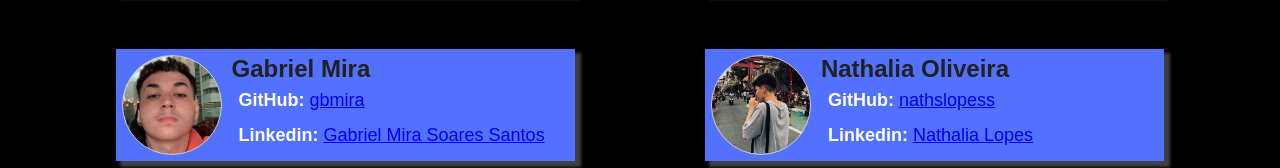
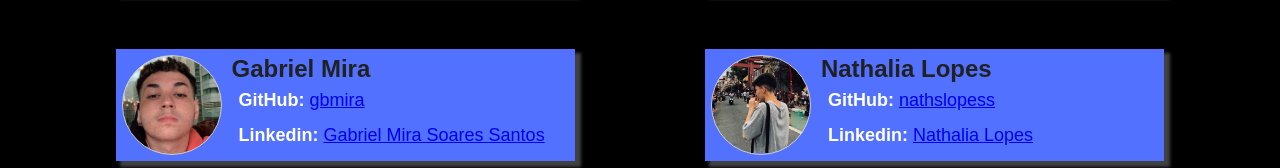
Before and after one commit to LevelUp-Challenge/web-project, a React (Create React App) app: page / in a window 1280 px wide. Shown: the part 1050-1218 px from the top of the page. Built offline with nearby package versions, Linux system fonts and the light colour scheme.

Commit message:
Ajuste de nome

```diff
--- a/src/Components/Sobre/Card.jsx
+++ b/src/Components/Sobre/Card.jsx
@@ -10,7 +10,7 @@ const Card = (props)=>{
             return 'imgPartipante jhonathas'
         } else if (props.nome == 'Gabriel Mira') {
             return 'imgPartipante gabriel'
-        } else if (props.nome == 'Nathalia Oliveira') {
+        } else if (props.nome == 'Nathalia Lopes') {
             return 'imgPartipante nathalia'
         }
     }
--- a/src/Components/Sobre/Sobre.jsx
+++ b/src/Components/Sobre/Sobre.jsx
@@ -37,7 +37,7 @@ const Sobre = ()=>{
                             linkLinkedin="https://www.linkedin.com/in/gabriel-mira-soares-santos-86b898216"
                         />
                         <Card
-                            nome='Nathalia Oliveira'
+                            nome='Nathalia Lopes'
                             nomeGitHub='nathslopess'
                             linkGitHub='https://github.com/nathslopess'
                             nomeLinkedin="Nathalia Lopes"
```
